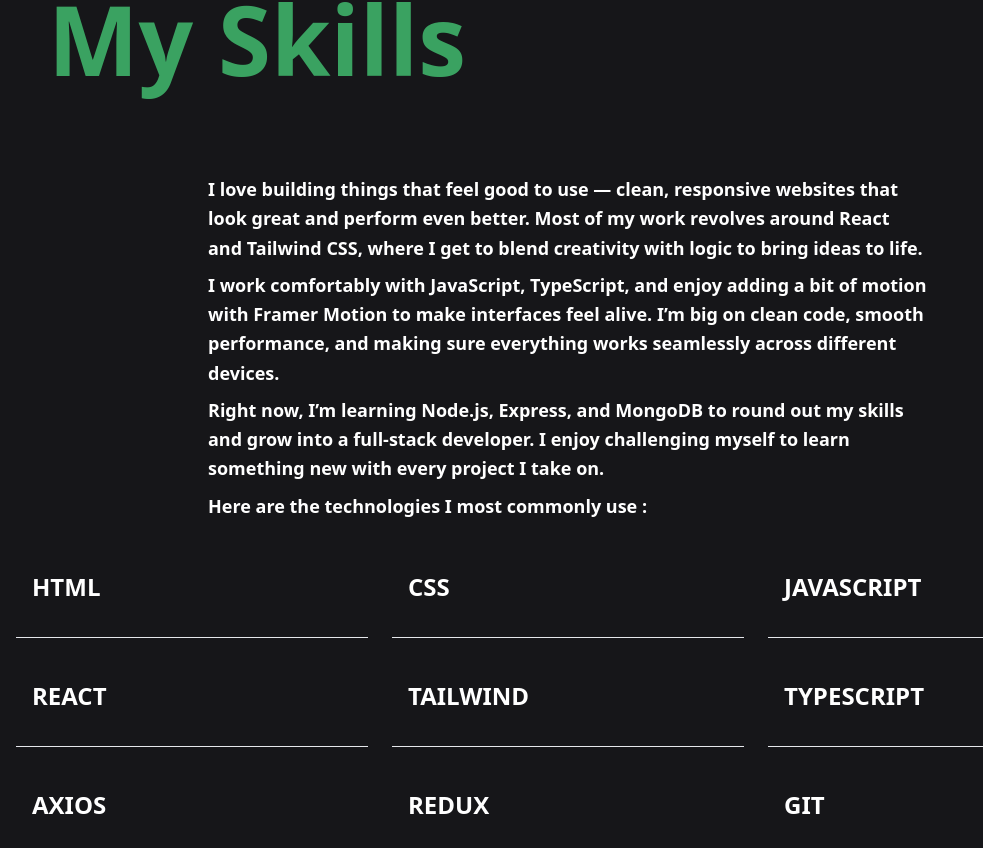
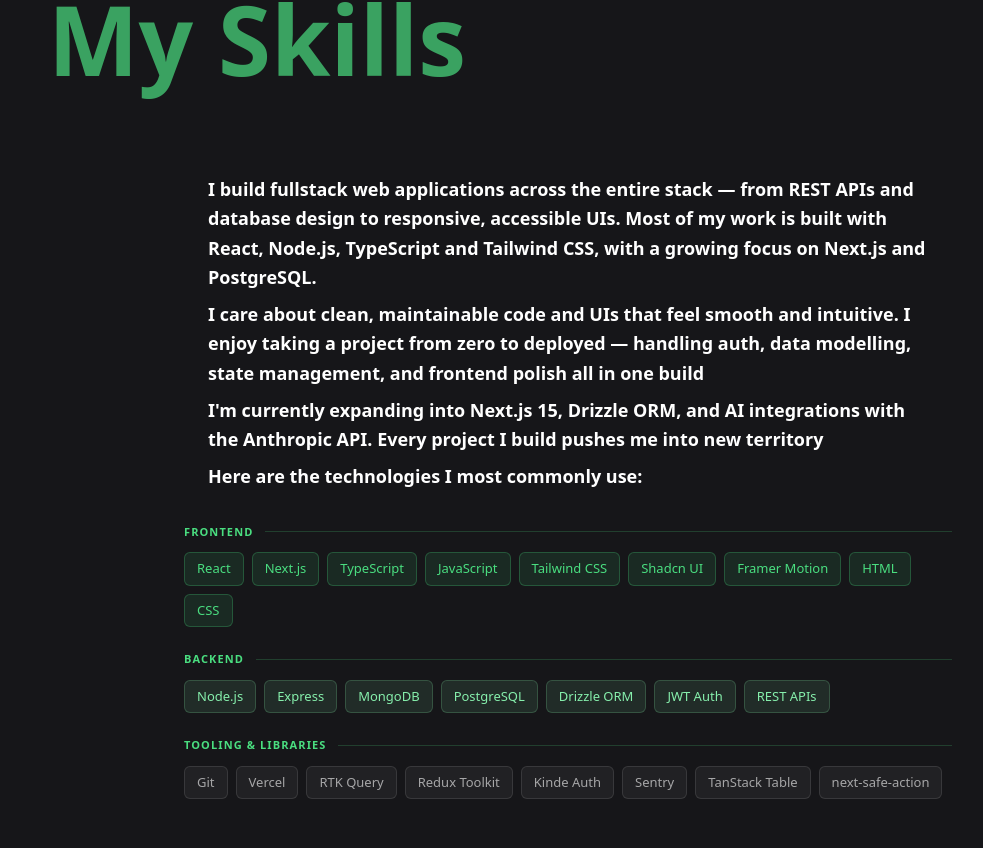
Before and after one commit to NifemiSoneye/my-portfolio, a React (Vite) app: page / in a window 1280 px wide. Shown: the part 2432-3280 px from the top of the page, without its empty margins (72-1055 px from the left). Built offline with nearby package versions, Linux system fonts and the light colour scheme.

Commit message:
Added skills tag to page

```diff
--- /dev/null
+++ b/src/components/SkillTags.tsx
@@ -0,0 +1,69 @@
+const frontend = [
+  "React", "Next.js", "TypeScript", "JavaScript",
+  "Tailwind CSS", "Shadcn UI", "Framer Motion", "HTML", "CSS",
+];
+
+const backend = [
+  "Node.js", "Express", "MongoDB", "PostgreSQL",
+  "Drizzle ORM", "JWT Auth", "REST APIs",
+];
+
+const tooling = [
+  "Git", "Vercel", "RTK Query", "Redux Toolkit",
+  "Kinde Auth", "Sentry", "TanStack Table", "next-safe-action",
+];
+
+type Category = {
+  label: string;
+  items: string[];
+  tagClass: string;
+};
+
+const categories: Category[] = [
+  { label: "Frontend", items: frontend, tagClass: "tag-frontend" },
+  { label: "Backend", items: backend, tagClass: "tag-backend" },
+  { label: "Tooling & Libraries", items: tooling, tagClass: "tag-tooling" },
+];
+
+const SkillTags = () => {
+  return (
+    <div className="py-6 w-full">
+      {categories.map((cat) => (
+        <div key={cat.label} className="mb-6">
+          {/* Category label with trailing line */}
+          <div className="flex items-center gap-3 mb-3">
+            <span className="text-[11px] font-semibold tracking-widest uppercase text-green-400">
+              {cat.label}
+            </span>
+            <div className="flex-1 h-px bg-green-400/20" />
+          </div>
+
+          {/* Tags */}
+          <div className="flex flex-wrap gap-2">
+            {cat.items.map((item) => (
+              <span
+                key={item}
+                className={`
+                  px-3 py-1.5 rounded-md text-[13px] font-medium border
+                  transition-all duration-150 cursor-default select-none
+                  hover:-translate-y-0.5
+                  ${
+                    cat.tagClass === "tag-frontend"
+                      ? "bg-green-400/10 text-green-400 border-green-400/25 hover:border-green-400/60"
+                      : cat.tagClass === "tag-backend"
+                      ? "bg-green-300/10 text-green-300 border-green-300/20 hover:border-green-300/50"
+                      : "bg-white/5 text-white/60 border-white/10 hover:border-white/30 hover:text-white/85"
+                  }
+                `}
+              >
+                {item}
+              </span>
+            ))}
+          </div>
+        </div>
+      ))}
+    </div>
+  );
+};
+
+export default SkillTags;
--- a/src/components/Skills.tsx
+++ b/src/components/Skills.tsx
@@ -1,6 +1,7 @@
 import { motion, useInView, type Variants } from "framer-motion";
 import { useRef } from "react";
 import TechOrbit from "./TechOrbit";
+import SkillTags from "./SkillTags";
 
 const Skills = () => {
   const planetIcon = new URL("../assets/planet.png", import.meta.url).href;
@@ -17,6 +18,8 @@
       transition: { duration: 0.8, ease: "easeOut" },
     },
   };
+  const skillsRef = useRef(null);
+  const cardInView = useInView(skillsRef, { once: false, amount: 0.4 });
   const skills = [
     "HTML",
     "CSS",
@@ -62,50 +65,29 @@
           My Skills
         </h2>
         <p className="text-white leading-relaxed text-lg font-semibold mb-[0.5rem]">
-          I love building things that feel good to use — clean, responsive
-          websites that look great and perform even better. Most of my work
-          revolves around React and Tailwind CSS, where I get to blend
-          creativity with logic to bring ideas to life.
+          I build fullstack web applications across the entire stack — from REST
+          APIs and database design to responsive, accessible UIs. Most of my
+          work is built with React, Node.js, TypeScript and Tailwind CSS, with a
+          growing focus on Next.js and PostgreSQL.
         </p>
         <p className="text-white leading-relaxed text-lg font-semibold mb-[0.5rem]">
-          I work comfortably with JavaScript, TypeScript, and enjoy adding a bit
-          of motion with Framer Motion to make interfaces feel alive. I’m big on
-          clean code, smooth performance, and making sure everything works
-          seamlessly across different devices.
+          I care about clean, maintainable code and UIs that feel smooth and
+          intuitive. I enjoy taking a project from zero to deployed — handling
+          auth, data modelling, state management, and frontend polish all in one
+          build
         </p>
         <p className="text-white leading-relaxed text-lg font-semibold mb-[0.5rem]">
-          Right now, I’m learning Node.js, Express, and MongoDB to round out my
-          skills and grow into a full-stack developer. I enjoy challenging
-          myself to learn something new with every project I take on.
+          I'm currently expanding into Next.js 15, Drizzle ORM, and AI
+          integrations with the Anthropic API. Every project I build pushes me
+          into new territory
         </p>
         <p className=" text-white leading-relaxed text-lg font-semibold mb-[0.5rem]">
-          Here are the technologies I most commonly use :{" "}
+          Here are the technologies I most commonly use:
         </p>
       </motion.div>
 
-      <div className=" mx-auto p-6 overflow-hidden grid grid-cols-1 lg:grid-cols-3 gap-6 max-w-6xl">
-        {skills.map((skill, index) => {
-          const skillsRef = useRef(null);
-          const cardInView = useInView(skillsRef, { once: false, amount: 0.4 });
-          return (
-            <motion.div
-              key={index}
-              ref={skillsRef}
-              whileHover={{ scale: 1.03 }}
-              className="border-b text-left p-[1rem] "
-              initial={{ opacity: 0, y: 50 }}
-              animate={
-                cardInView ? { opacity: 1, y: 0 } : { opacity: 0, y: 50 }
-              }
-              transition={{
-                duration: 0.7,
-                type: "spring",
-              }}
-            >
-              <p className="font-semibold text-[24px] mb-[1rem]">{skill}</p>
-            </motion.div>
-          );
-        })}
+      <div className="max-w-3xl mx-auto px-4 lg:px-0">
+        <SkillTags />
       </div>
     </section>
   );
```
